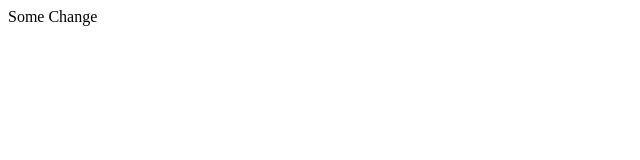
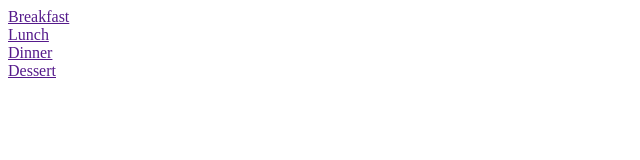
Before and after one commit to Taggart-Smith/MiHealth, a plain HTML site: page index.html in a window 1280 px wide. Shown: the whole page, without its empty margins (0-640 px from the left). Drawn offline with Linux system fonts and the light colour scheme.

Commit message:
Added links

```diff
--- a/index.html
+++ b/index.html
@@ -8,7 +8,25 @@
 </head>
 <body>
     <header>
-        Some Change
+        <div class="navbar">
+            <div class="left-column">
+
+            </div>
+            <div class="right-column">
+                <div class="navlink">
+                    <a href="">Breakfast</a>
+                </div>
+                <div class="nav-link">
+                    <a href="">Lunch</a>
+                </div>
+                <div class="nav-link">
+                    <a href="">Dinner</a>
+                </div>
+                <div class="nav-link">
+                    <a href="">Dessert</a>
+                </div>
+            </div>
+        </div>
     </header>
 </body>
 </html>
```
